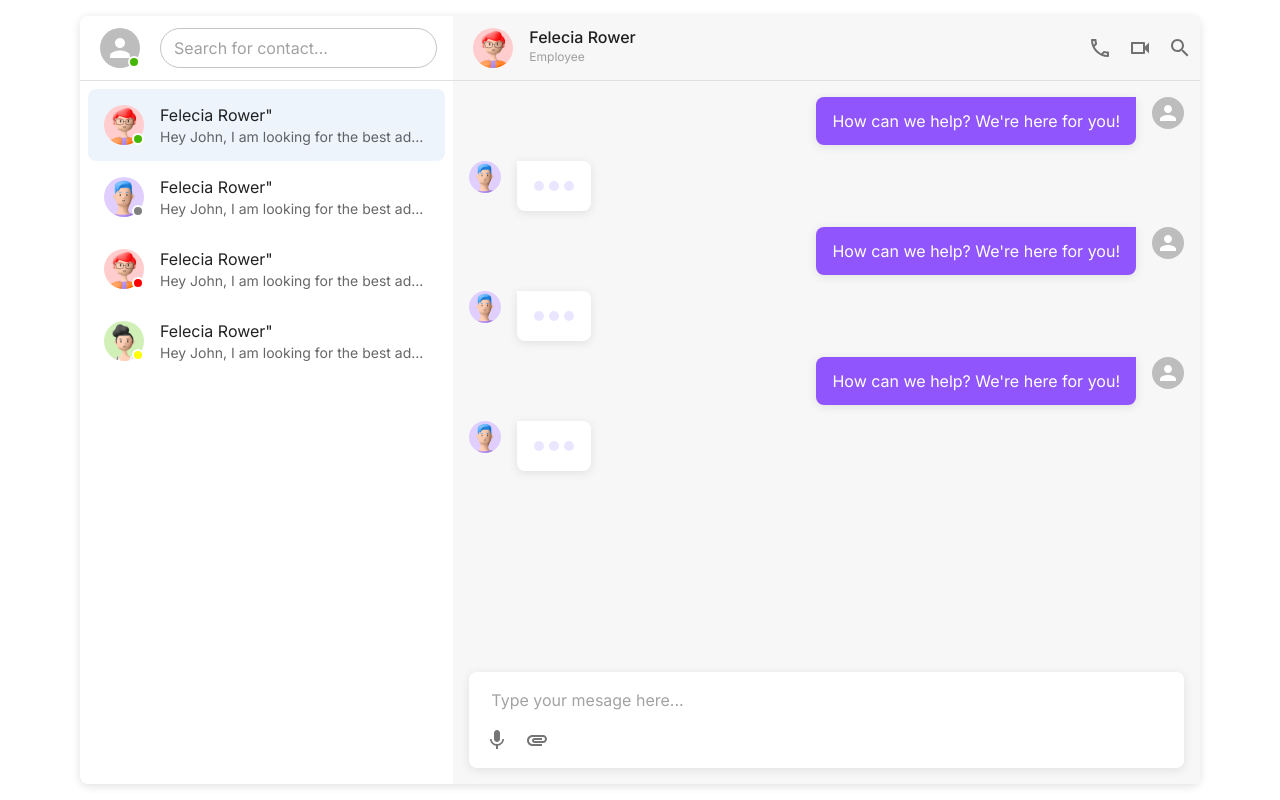
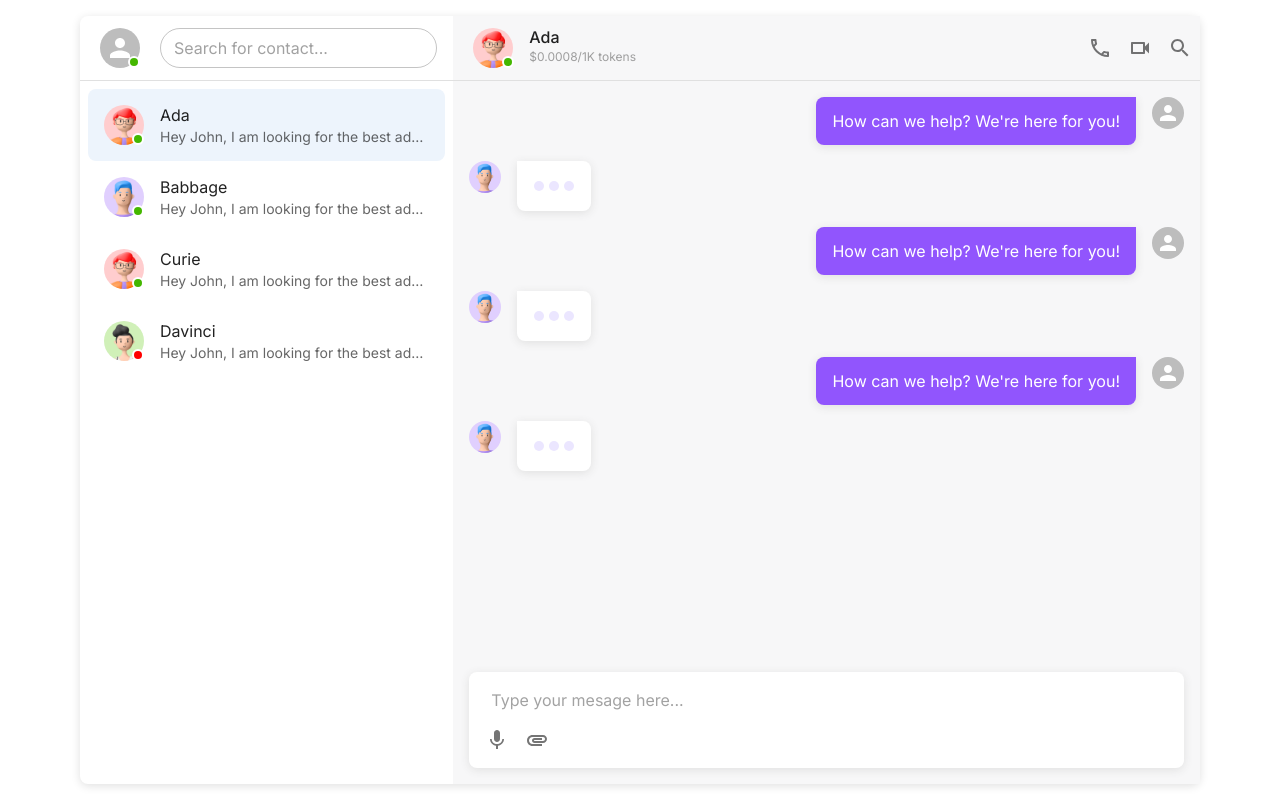
Before and after one commit to nghiamvt/gpt-3, a React (Create React App) app: page / in a window 1280 px wide. Built offline with nearby package versions, Linux system fonts and the light colour scheme.

Commit message:
Context Model

```diff
--- a/package.json
+++ b/package.json
@@ -19,6 +19,7 @@
     "react-dom": "^18.1.0",
     "react-scripts": "5.0.1",
     "typescript": "^4.6.4",
+    "use-persisted-state": "^0.3.3",
     "web-vitals": "^2.1.4"
   },
   "scripts": {
@@ -44,5 +45,8 @@
       "last 1 firefox version",
       "last 1 safari version"
     ]
+  },
+  "devDependencies": {
+    "@types/use-persisted-state": "^0.3.1"
   }
 }
--- a/src/Avatar.tsx
+++ b/src/Avatar.tsx
@@ -2,8 +2,14 @@ import { FunctionComponent } from 'react';
 
 import { Avatar as MuiAvatar, AvatarProps as MuiAvatarProps, Badge } from '@mui/material';
 
+export enum Status {
+  ONLINE = "online",
+  OFFLINE = "offline",
+  BUSY = "busy",
+  AWAY = "away",
+}
 export type AvatarProps = MuiAvatarProps & {
-  status?: "online" | "offline" | "busy" | "away";
+  status?: Status;
 };
 
 const colorStatusMap = {
--- a/src/Chat.tsx
+++ b/src/Chat.tsx
@@ -1,4 +1,4 @@
-import React from 'react';
+import * as React from 'react';
 
 import AttachmentIcon from '@mui/icons-material/Attachment';
 import MicIcon from '@mui/icons-material/Mic';
@@ -9,9 +9,12 @@ import { IconButton, OutlinedInput, Paper, Stack, Typography } from '@mui/materi
 import { grey } from '@mui/material/colors';
 
 import Avatar from './Avatar';
+import { useAppContext } from './context';
 import Message from './Message';
 
-const Header = () => (
+const Header = () => {
+  const { model } = useAppContext();
+  return (
     <Stack
       direction="row"
       justifyContent="space-between"
@@ -19,13 +22,13 @@ const Header = () => (
       borderBottom={`1px solid ${grey[300]}`}
     >
       <Stack direction="row" spacing={2} p="0.75rem 1.25rem">
-      <Avatar alt="Remy Sharp" src="/img/avatar/1.png" />
+        <Avatar alt={model.name} src={model.avatar} status={model.status} />
         <Stack>
           <Typography variant="subtitle1" fontWeight={500} lineHeight={1.2}>
-          Felecia Rower
+            {model.name}
           </Typography>
           <Typography variant="caption" color={grey[500]}>
-          Employee
+            {`$${model.price}/1K tokens`}
           </Typography>
         </Stack>
       </Stack>
@@ -42,12 +45,15 @@ const Header = () => (
       </Stack>
     </Stack>
   );
+};
 
 export type ChatProps = {};
 
 const Chat: React.FunctionComponent<ChatProps> = () => {
   const inputRef = React.useRef<HTMLInputElement>(null);
   const bottomRef = React.useRef<HTMLDivElement>(null);
+
+  // const {} = useAppContext();
 
   const scrollToBottom = () => {
     bottomRef.current?.scrollIntoView({ behavior: "smooth" });
--- a/src/SideBar.tsx
+++ b/src/SideBar.tsx
@@ -1,47 +1,18 @@
-import { FunctionComponent, useState } from 'react';
+import { FunctionComponent } from 'react';
 
 import {
     List, ListItem, ListItemAvatar, ListItemButton, ListItemText, OutlinedInput, Stack
 } from '@mui/material';
 import { grey } from '@mui/material/colors';
 
-import Avatar, { AvatarProps } from './Avatar';
-
-export const ChatList = [
-  {
-    avatar: "/img/avatar/1.png",
-    status: "online",
-    name: 'Felecia Rower"',
-    lastMessage:
-      "Hey John, I am looking for the best admin template. Could you please help me to find it out?",
-  },
-  {
-    avatar: "/img/avatar/2.png",
-    status: "offline",
-    name: 'Felecia Rower"',
-    lastMessage:
-      "Hey John, I am looking for the best admin template. Could you please help me to find it out?",
-  },
-  {
-    avatar: "/img/avatar/3.png",
-    status: "busy",
-    name: 'Felecia Rower"',
-    lastMessage:
-      "Hey John, I am looking for the best admin template. Could you please help me to find it out?",
-  },
-  {
-    avatar: "/img/avatar/4.png",
-    status: "away",
-    name: 'Felecia Rower"',
-    lastMessage:
-      "Hey John, I am looking for the best admin template. Could you please help me to find it out?",
-  },
-];
+import { Models } from './api';
+import Avatar, { AvatarProps, Status } from './Avatar';
+import { useAppContext } from './context';
 
 export type SideBarProps = {};
 
 const SideBar: FunctionComponent<SideBarProps> = () => {
-  const [selected, setSelected] = useState(0);
+  const { model, setModel } = useAppContext();
   return (
     <Stack width="100%">
       <Stack
@@ -51,7 +22,7 @@ const SideBar: FunctionComponent<SideBarProps> = () => {
         borderBottom={`1px solid ${grey[300]}`}
       >
         <Stack direction="row" spacing={2} p="0.75rem 1.25rem">
-          <Avatar src="" status="online" />
+          <Avatar src="" status={Status.ONLINE} />
         </Stack>
         <OutlinedInput
           size="small"
@@ -62,15 +33,17 @@ const SideBar: FunctionComponent<SideBarProps> = () => {
       </Stack>
       <Stack flexGrow={1} spacing={2} px={1}>
         <List>
-          {ChatList.map((item, index) => {
+          {Models.map((item, index) => {
+            const lastMsg =
+              "Hey John, I am looking for the best admin template. Could you please help me to find it out?";
             return (
               <ListItem
                 disablePadding
                 key={index}
-                onClick={() => setSelected(index)}
+                onClick={() => setModel(item.engine)}
               >
                 <ListItemButton
-                  selected={selected === index}
+                  selected={model.engine === item.engine}
                   sx={{ borderRadius: 2 }}
                 >
                   <ListItemAvatar>
@@ -81,7 +54,7 @@ const SideBar: FunctionComponent<SideBarProps> = () => {
                   </ListItemAvatar>
                   <ListItemText
                     primary={item.name}
-                    secondary={item.lastMessage}
+                    secondary={lastMsg}
                     secondaryTypographyProps={{
                       overflow: "hidden",
                       textOverflow: "ellipsis",
--- a/src/api.ts
+++ b/src/api.ts
@@ -1,24 +1,99 @@
+import { Status } from './Avatar';
+
+export const defaultEngine = "text-ada-001";
+export enum Engine {
+  ADA = "text-ada-001",
+  BABBAGE = "text-babbage-001",
+  CURIE = "text-curie-001",
+  DAVINCI = "text-davinci-002",
+}
+
+export type Model = {
+  name: string;
+  engine: Engine;
+  price: number;
+  avatar: string;
+  status: Status;
+};
+export const Models = [
+  {
+    name: "Ada",
+    engine: Engine.ADA,
+    price: 0.0008,
+    avatar: "/img/avatar/1.png",
+    status: Status.ONLINE,
+  },
+  {
+    name: "Babbage",
+    engine: Engine.BABBAGE,
+    price: 0.0012,
+    avatar: "/img/avatar/2.png",
+    status: Status.ONLINE,
+  },
+  {
+    name: "Curie",
+    engine: Engine.CURIE,
+    price: 0.006,
+    avatar: "/img/avatar/3.png",
+    status: Status.ONLINE,
+  },
+  {
+    name: "Davinci",
+    engine: Engine.DAVINCI,
+    price: 0.06,
+    avatar: "/img/avatar/4.png",
+    status: Status.BUSY,
+  },
+];
+
 export type Request = {
+  engine: Engine;
   prompt: string;
-  temperature: number;
-  max_tokens: number;
-  top_p: number;
-  frequency_penalty: number;
-  presence_penalty: number;
+  temperature?: number;
+  max_tokens?: number;
+  top_p?: number;
+  frequency_penalty?: number;
+  presence_penalty?: number;
 };
 
-export type Response = {};
+export type Response = {
+  id: string;
+  object: string;
+  created: number;
+  model: string;
+  choices: {
+    text: string;
+    index: number;
+    logprobs: null;
+    finish_reason: string;
+  }[];
+};
 
-export const sendMessage = async (data: Request) => {
+export const sendMessage = async ({
+  engine = Engine.ADA,
+  prompt,
+  temperature = 0.5,
+  max_tokens = 64,
+  top_p = 1.0,
+  frequency_penalty = 0.0,
+  presence_penalty = 0.0,
+}: Request): Promise<Response> => {
   const response = await fetch(
-    "https://api.openai.com/v1/engines/text-curie-001/completions",
+    `https://api.openai.com/v1/engines/${engine}/completions`,
     {
       method: "POST",
       headers: {
         "Content-Type": "application/json",
         Authorization: `Bearer ${process.env.REACT_APP_OPEN_AI_API_KEY}`,
       },
-      body: JSON.stringify(data),
+      body: JSON.stringify({
+        prompt,
+        temperature,
+        max_tokens,
+        top_p,
+        frequency_penalty,
+        presence_penalty,
+      }),
     },
   );
 
--- /dev/null
+++ b/src/context.tsx
@@ -0,0 +1,67 @@
+import * as React from 'react';
+
+import { Engine, Model, Models } from './api';
+
+export type Message = {
+  name: string;
+  message: string;
+  date: Date;
+};
+type AppContextState = {
+  model: Model;
+  messages: {
+    [key in Engine]?: Message[];
+  };
+};
+
+type AppContextValue = {
+  state: AppContextState;
+  setState: React.Dispatch<React.SetStateAction<AppContextState>>;
+};
+
+export const AppContext = React.createContext<AppContextValue | undefined>(
+  undefined,
+);
+
+export const AppProvider: React.FC<React.PropsWithChildren<unknown>> = ({
+  children,
+}) => {
+  const [state, setState] = React.useState({
+    model: Models[0],
+    messages: {},
+  });
+  return (
+    <AppContext.Provider value={{ state, setState }}>
+      {children}
+    </AppContext.Provider>
+  );
+};
+
+export const useAppContext = () => {
+  const { state, setState } = React.useContext(AppContext) || {};
+  if (!state || !setState) {
+    throw new Error("useAppContext must be used within a AppProvider");
+  }
+
+  const setModel = (engine: Engine) => {
+    const model = Models.find((m: Model) => m.engine === engine) || state.model;
+    setState(s => ({ ...s, model }));
+  };
+
+  const messages = state.messages[state.model.engine] || [];
+  const sendMessage = (to: Engine, message: Message) => {
+    setState(s => {
+      return {
+        ...s,
+        messages: { ...s.messages, [to]: s.messages[to]?.concat(message) },
+      };
+    });
+  };
+
+  return {
+    model: state.model,
+    setModel,
+    messages,
+    sendMessage,
+  };
+};
--- a/src/index.tsx
+++ b/src/index.tsx
@@ -5,6 +5,7 @@ import { createTheme, CssBaseline, ThemeProvider } from '@mui/material';
 import { grey } from '@mui/material/colors';
 
 import App from './App';
+import { AppProvider } from './context';
 
 const theme = createTheme({
   typography: {
@@ -32,7 +33,9 @@ root.render(
   <React.StrictMode>
     <ThemeProvider theme={theme}>
       <CssBaseline />
-      <App />
+      <AppProvider>
+        <App />
+      </AppProvider>
     </ThemeProvider>
   </React.StrictMode>,
 );
```
Also changed, not shown: 1 other file (tests, documents, lock files or other folders). Lines whose indentation alone changed are shown as unchanged.
